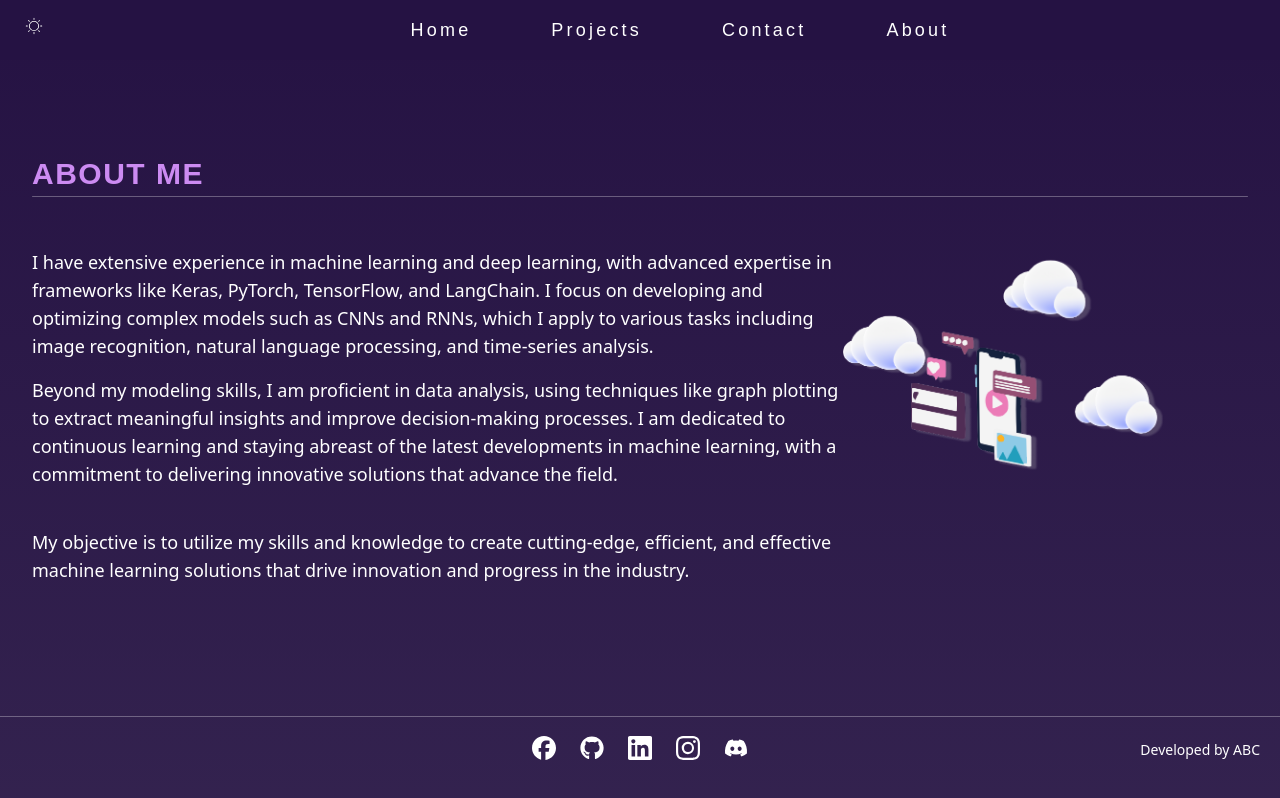
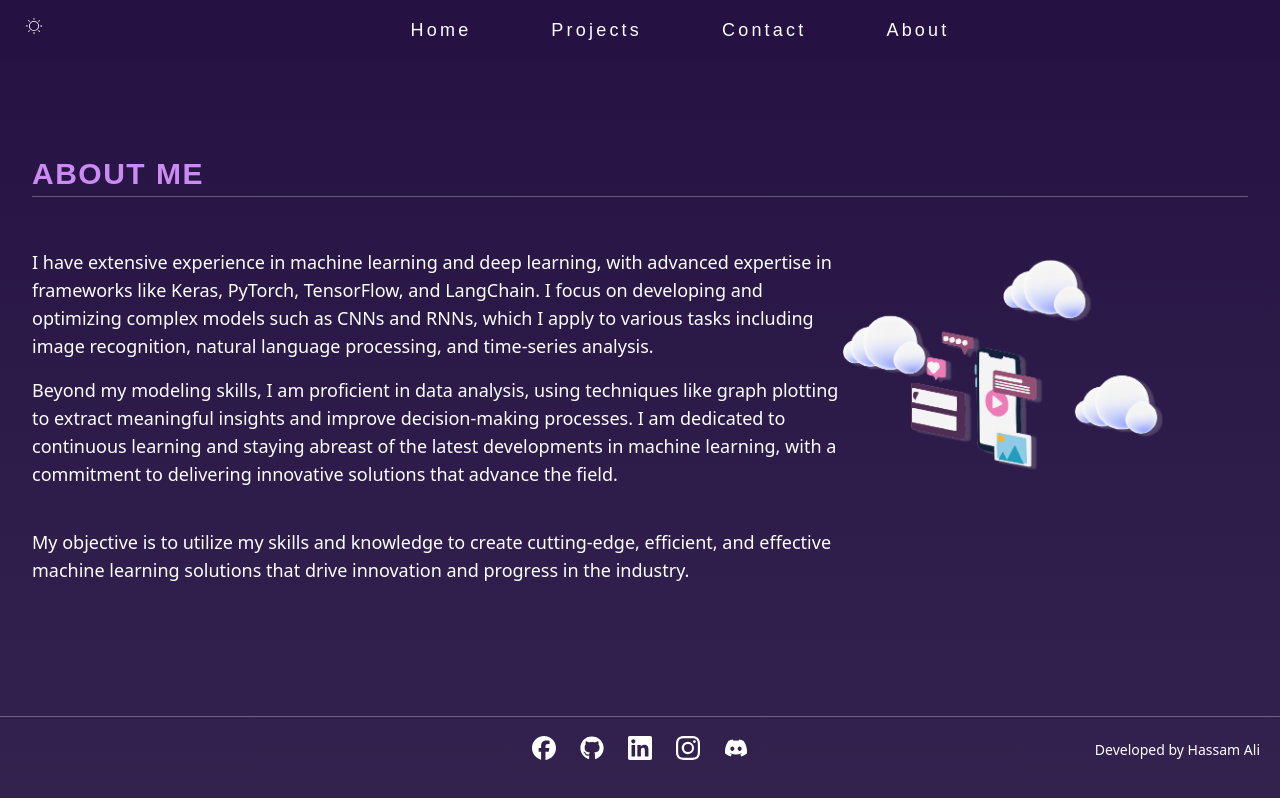
Before and after one commit to Hassam-01/Portfolio-Web, a React (Vite) app in the folder portfolio/: page /about in a window 1280 px wide. Built offline with nearby package versions, Linux system fonts and the light colour scheme; a web font is replaced by a local one.

Commit message:
footer developed by tag updated

```diff
--- a/portfolio/src/components/Footer.jsx
+++ b/portfolio/src/components/Footer.jsx
@@ -26,7 +26,7 @@ function Footer() {
           </a>
         </div>
         <div className=" md:absolute bottom-0 right-5 text-xs md:text-sm items-center">
-        <p>Developed by ABC</p>
+        <p>Developed by Hassam Ali</p>
         </div>
     </div>
   )
--- a/portfolio/src/components/Navbar.jsx
+++ b/portfolio/src/components/Navbar.jsx
@@ -19,7 +19,6 @@ function Navbar() {
   const dispatch = useDispatch();
   const isOpen = useSelector((state) => state.navBarOpen.navBarOpen);
   const darkMode = useSelector((state) => state.darkMode.darkMode);
-  console.log(darkMode);
 
   return (
     <div className="w-screen  flex px-2 relative items-center dark:bg-[#251243] justify-between md:justify-center md:px-4 py-4">
--- a/portfolio/src/pages/ProjectDesc.jsx
+++ b/portfolio/src/pages/ProjectDesc.jsx
@@ -6,7 +6,6 @@ import { useSelector } from "react-redux";
 
 function ProjectDesc() {
   const { id: projectID } = useParams();
-  console.log(projectID);
 
   const project = ProjectData.find(project => project.id === Number(projectID));
   const darkMode = useSelector((state)=> state.darkMode.darkMode);
```
